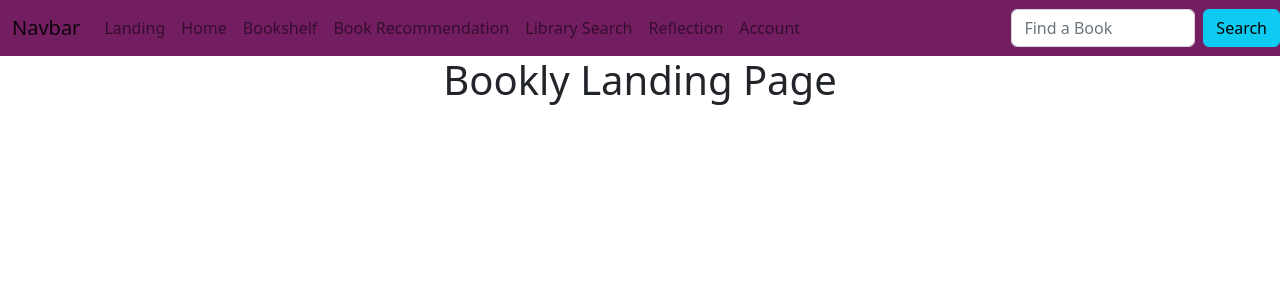
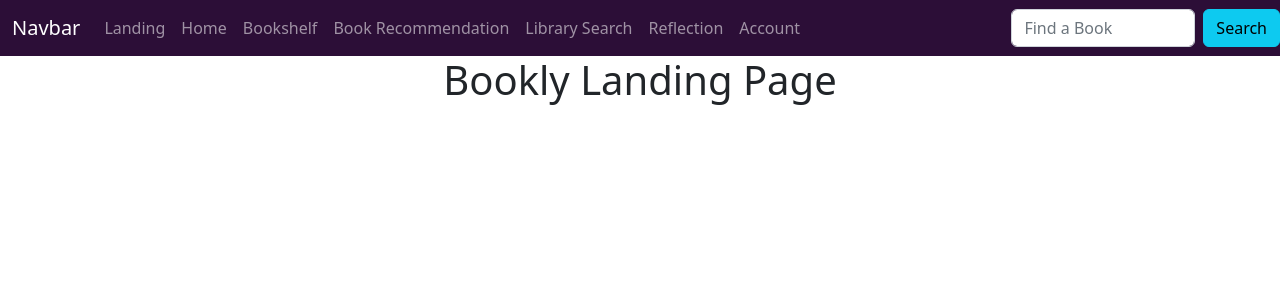
Before and after one commit to josephisaman33/Bookly-Website, a React (Create React App) app: page / in a window 1280 px wide. Shown: the top 300 px of the page. Built offline with nearby package versions, Linux system fonts and the light colour scheme.

Commit message:
added custom color palette

```diff
--- a/src/components/NavBar.js
+++ b/src/components/NavBar.js
@@ -9,7 +9,7 @@ import Button from 'react-bootstrap/Button';
 function NavBar() {
   return (
     <>
-      <Navbar bg="primaryP" variant="light">
+      <Navbar bg="DarkPurple" variant="dark">
         <Container>
           <Navbar.Brand href="home">Navbar</Navbar.Brand>
           <Nav className="me-auto">
@@ -35,7 +35,7 @@ function NavBar() {
     </>
   );
 }
-
+//I want to replace the button's color with a custom color
 /*
 function NavBar() {
     return (
--- a/src/custom.scss
+++ b/src/custom.scss
@@ -1,7 +1,20 @@
 $theme-colors: (
-  "primary": #0074d9,
-  "primaryP": #741e62
+    "Melon": #daa89b,
+    "RosyBrown": #ae847e,
+    "DarkPurple": #2C0e37,
+    "Purple": #690375,
+    "Mulberry": #cb429f
 );
 
 // Import Bootstrap and its default variables
 @import '~bootstrap/scss/bootstrap.scss';
+
+/*
+$theme-colors: (
+  "Melon": #DAA89B,
+  "Rosy Brown": #AE847E,
+  "Dark Purple": #2C0E37,
+  "Purple": #690375,
+  "Mulberry": #CB429F
+);
+*/
```
